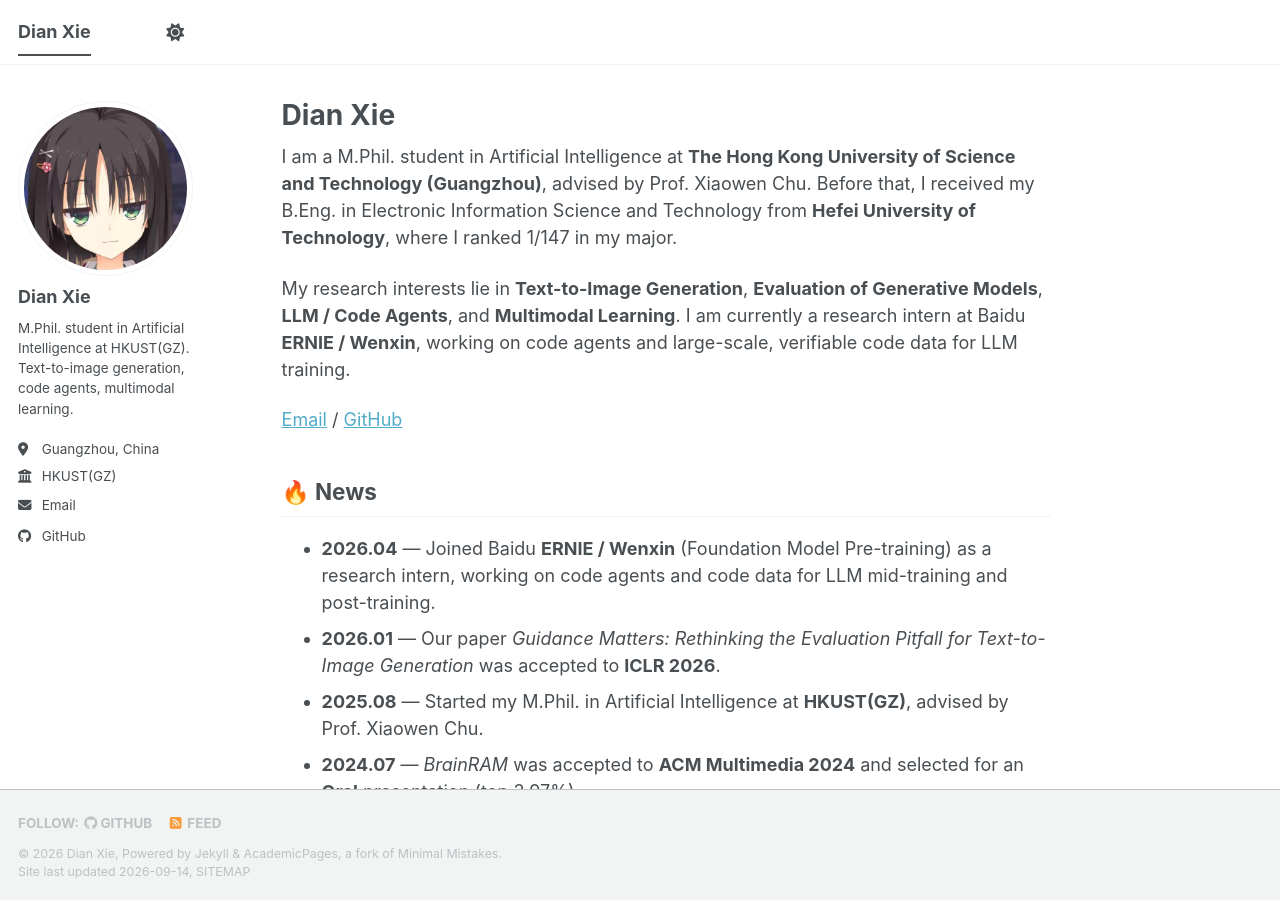
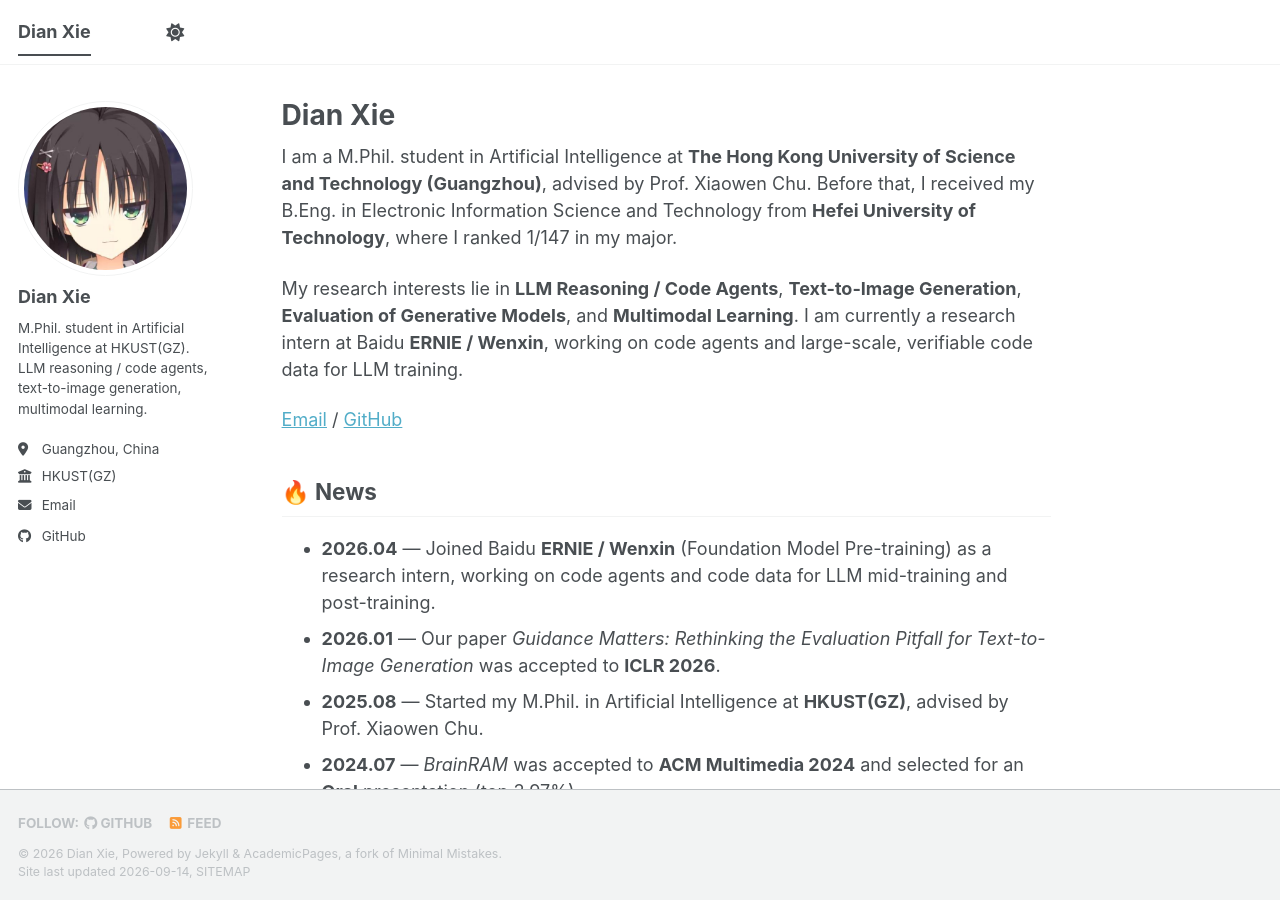
Before and after one commit to Maxwells-Ayakashi/maxwells-ayakashi.github.io, a Jekyll site: the page built from _pages/about.md, in a window 1280 px wide and 900 px high. Built offline with Jekyll 4.4.1, drawn with Linux system fonts in a browser that asks for light colours; a style sheet for code colours, icons or effects is not loaded.

Commit message:
Bio + intro: lead with LLM reasoning / code agents

```diff
--- a/_config.yml
+++ b/_config.yml
@@ -26,7 +26,7 @@ author:
   avatar           : "profile.png"
   name             : "Dian Xie"
   pronouns         : # example: "she/her"
-  bio              : "M.Phil. student in Artificial Intelligence at HKUST(GZ). Text-to-image generation, code agents, multimodal learning."
+  bio              : "M.Phil. student in Artificial Intelligence at HKUST(GZ). LLM reasoning / code agents, text-to-image generation, multimodal learning."
   location         : "Guangzhou, China"
   employer         : "HKUST(GZ)"
   uri              : # URL
--- a/_pages/about.md
+++ b/_pages/about.md
@@ -10,7 +10,7 @@ redirect_from:
 
 I am a M.Phil. student in Artificial Intelligence at **The Hong Kong University of Science and Technology (Guangzhou)**, advised by Prof. Xiaowen Chu. Before that, I received my B.Eng. in Electronic Information Science and Technology from **Hefei University of Technology**, where I ranked 1/147 in my major.
 
-My research interests lie in **Text-to-Image Generation**, **Evaluation of Generative Models**, **LLM / Code Agents**, and **Multimodal Learning**. I am currently a research intern at Baidu **ERNIE / Wenxin**, working on code agents and large-scale, verifiable code data for LLM training.
+My research interests lie in **LLM Reasoning / Code Agents**, **Text-to-Image Generation**, **Evaluation of Generative Models**, and **Multimodal Learning**. I am currently a research intern at Baidu **ERNIE / Wenxin**, working on code agents and large-scale, verifiable code data for LLM training.
 
 [Email](mailto:dxie810@connect.hkust-gz.edu.cn) / [GitHub](https://github.com/Maxwells-Ayakashi)
 
```
